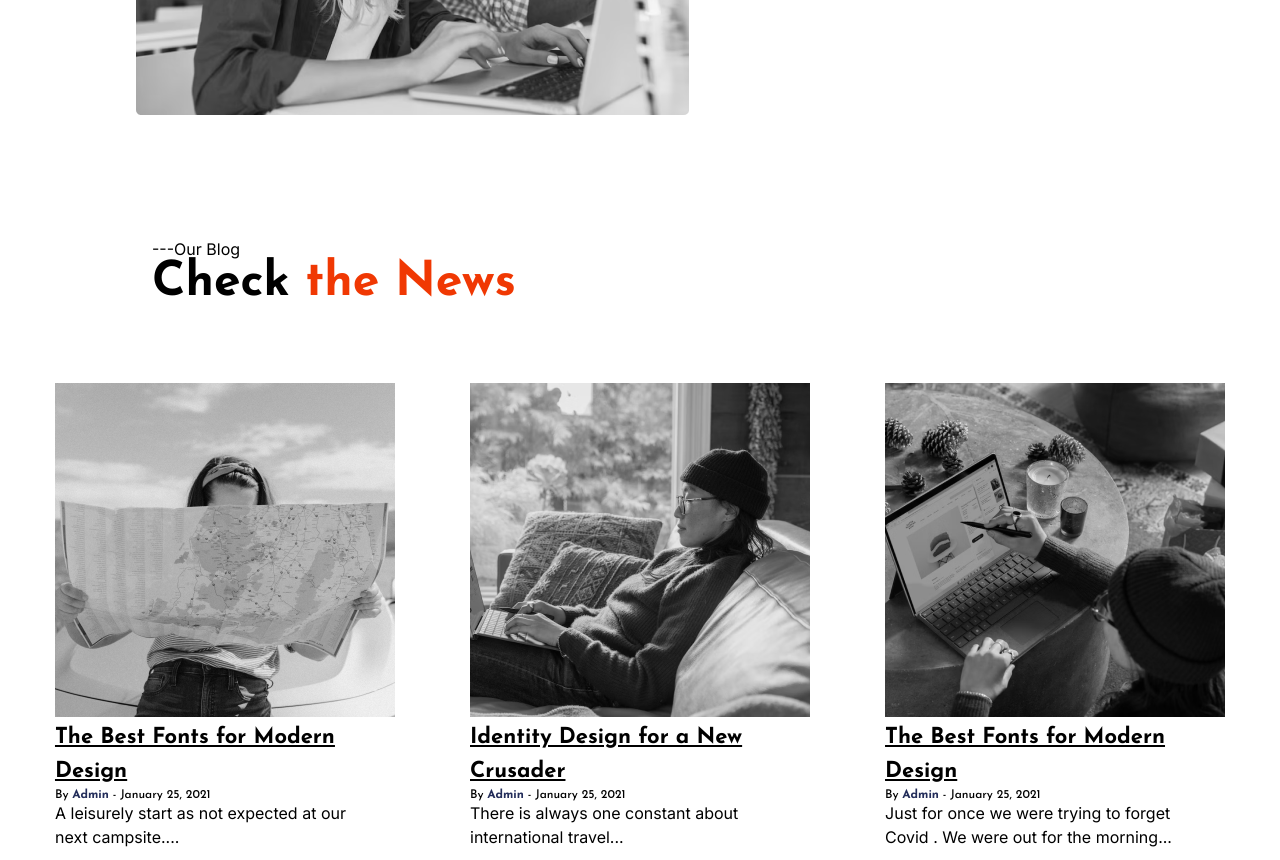
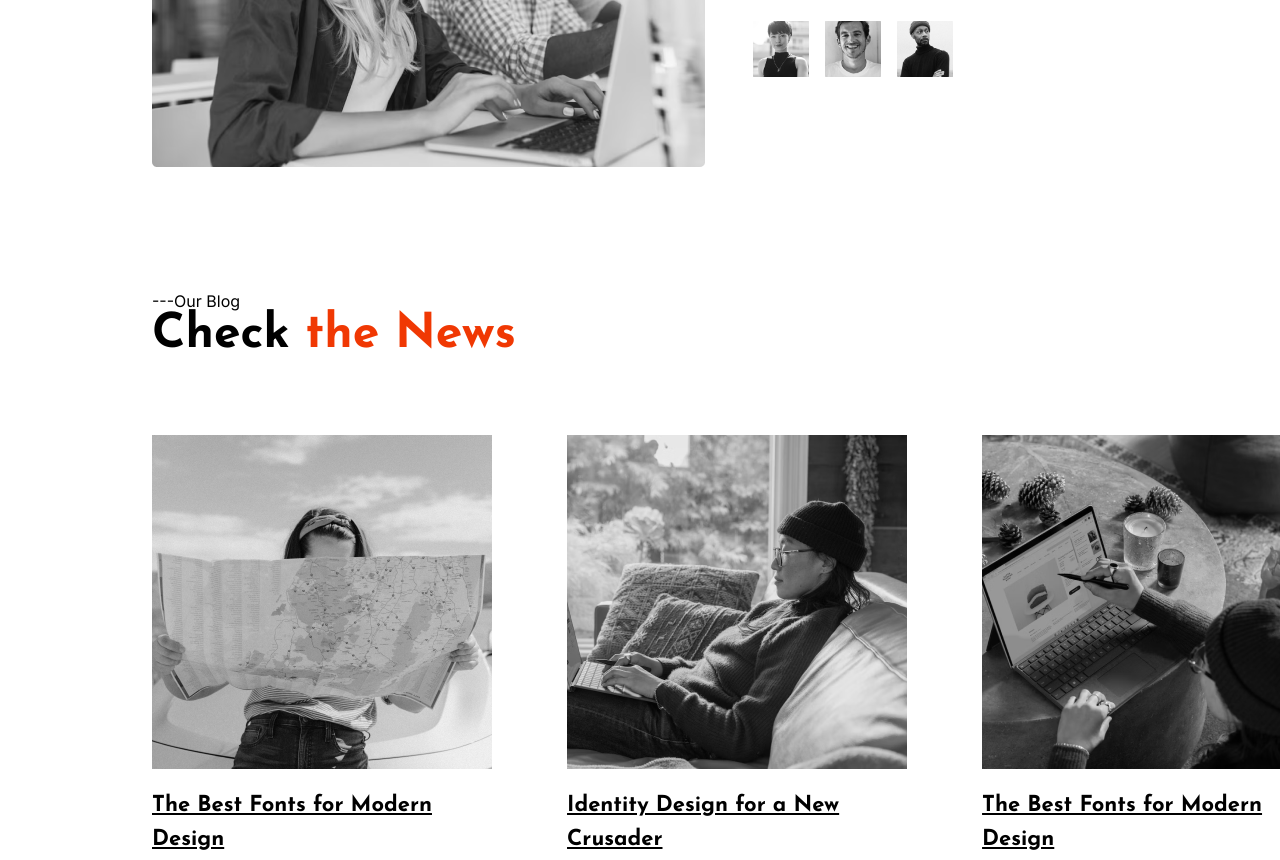
Before and after one commit to jegius/vlad-edu, a website: page index.html in a window 1280 px wide. Shown: the part 6169-7029 px from the top of the page. Drawn offline with Linux system fonts and the light colour scheme.

Commit message:
Заменил очередную часть marging и padding flex размещением  Отредактировал сексию коммунити

```diff
--- a/css/main.css
+++ b/css/main.css
@@ -549,10 +549,12 @@ li {
     content: var(--article-4);
 }
 
-.community__patients {
+.community {
     position: relative;
-    left: 8.5rem;
+    top: 12rem;
+    left: 9.5rem;
 }
+
 
 .community-subtitle {
     display: flex;
@@ -569,14 +571,10 @@ li {
 }
 
 
-.community {
-    margin-top: 8.75rem;
-}
-
 .community__team-text {
     display: flex;
-    justify-content: center;
-    gap: 11.2rem;
+    justify-content: flex-start;
+    gap: 12.7rem
 }
 
 .team-text-paragraph {
@@ -587,7 +585,7 @@ li {
 
 .community__team-photos {
     display: flex;
-    justify-content: center;
+    justify-content: flex-start;
     gap: 2.6rem;
 }
 
@@ -618,7 +616,7 @@ li {
 
 .community__team-info {
     display: flex;
-    justify-content: center;
+    justify-content: flex-start;
     gap: 3rem;
 }
 
@@ -677,13 +675,9 @@ li {
     font-style: italic;
     font-weight: 500;
     line-height: 2.5rem;
+    min-height: 12.5rem;
     max-width: 31.75rem;
 }
-
-/*.patients__block-text::before {*/
-/*    content: var(--patients);*/
-/*    min-height: 25.5rem;*/
-/*}*/
 
 .patients__block-name {
     font-family: var(--inter);
@@ -700,6 +694,8 @@ li {
 }
 
 .patients__block-photo {
+    position: relative;
+    top: 1.5rem;
     display: flex;
     justify-content: space-between;
     max-width: 12.5rem;
@@ -720,19 +716,24 @@ li {
     max-height: 3.5rem;
 }
 
+.community__news {
+    min-height: 64rem;
+}
 
 ._news-width {
     max-width: 20rem;
 }
 
-._news-title-width {
-    margin-left: 9.5rem;
+.news__column {
+    display: flex;
+    justify-content: flex-start;
+    gap: 4.69rem;
 }
 
-.news__column {
+._news-column-text {
     display: flex;
-    justify-content: center;
-    gap: 4.69rem;
+    flex-direction: column;
+    gap: 1rem;
 }
 
 .news__author {
@@ -760,7 +761,6 @@ li {
     font-style: normal;
     font-weight: 400;
     line-height: 1.5rem;
-    margin-bottom: 5.6rem;
 }
 
 .news__column-1::before {
--- a/index.html
+++ b/index.html
@@ -199,7 +199,9 @@
             <p class="community-subtitle">---Testimonial</p>
             <h1 class="community-title">Our <span class="red-marked">Patients</span></h1>
             <div class="patients__block">
-                <p class="patients__block-text">Labores placerat salutandi nam ea, id qui eligendi ex adipiscing sei
+                <p class="patients__block-text">Labores placerat salutandi nam ea, id qui eligendi
+                    ex
+                    adipiscing sei
                     disputationi. Iuvaret constituam id his, epicuri evertitur quo in, sint </p>
                 <h3 class="patients__block-name">Joe Root</h3>
                 <h4 class="patients__block-status">Happy Patient</h4>
@@ -214,21 +216,21 @@
             <p class="community-subtitle _news-title-width"> ---Our Blog</p>
             <h1 class="community-title _news-title-width">Check <span class="red-marked">the News</span></h1>
             <div class="news__column">
-                <div class="news__column-1">
+                <div class="news__column-1  _news-column-text">
                     <h3 class="news__column-title _news-width">The Best Fonts for Modern Design</h3>
                     <p class="news__column-date">By <a href="http://123.cum" class="news__author">Admin</a> - January
                         25, 2021</p>
                     <p class="news__column-preview _news-width">A leisurely start as not expected at our next
                         campsite....</p>
                 </div>
-                <div class="news__column-2">
+                <div class="news__column-2 _news-column-text">
                     <h3 class="news__column-title _news-width">Identity Design for a New Crusader</h3>
                     <p class="news__column-date">By <a href="http://123.cum" class="news__author">Admin</a> - January
                         25, 2021</p>
                     <p class="news__column-preview _news-width">There is always one constant about international
                         travel...</p>
                 </div>
-                <div class="news__column-3">
+                <div class="news__column-3 _news-column-text">
                     <h3 class="news__column-title _news-width">The Best Fonts for Modern Design</h3>
                     <p class="news__column-date">By <a href="http://123.cum" class="news__author">Admin</a> - January
                         25, 2021</p>
```
